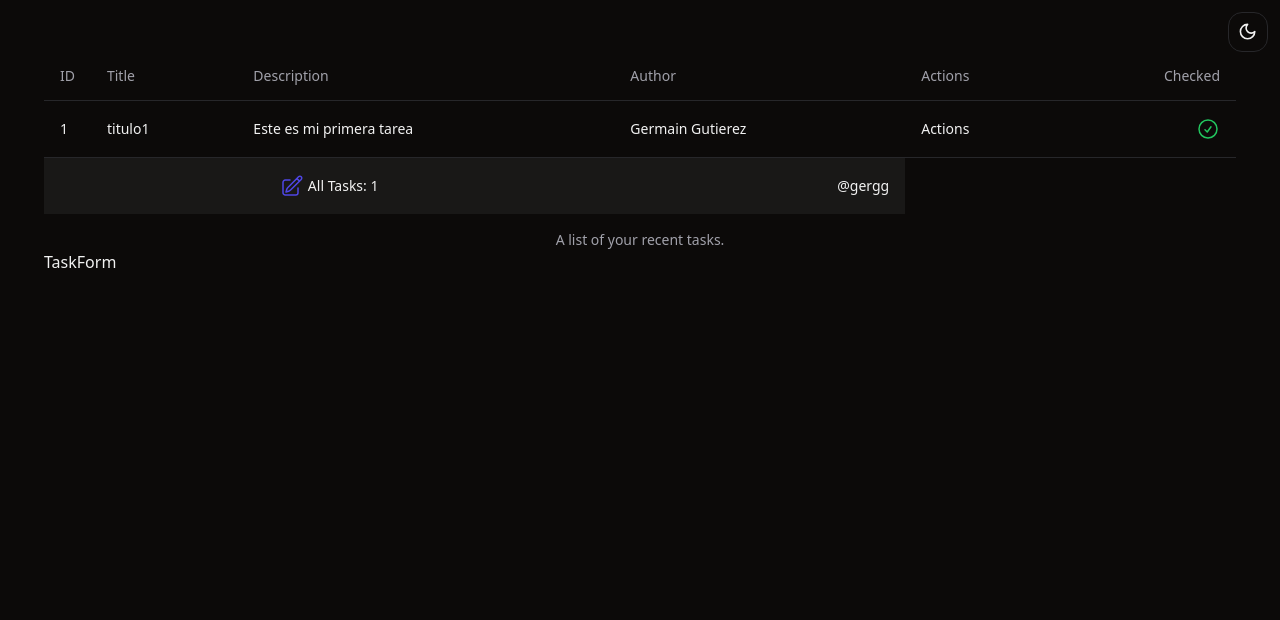
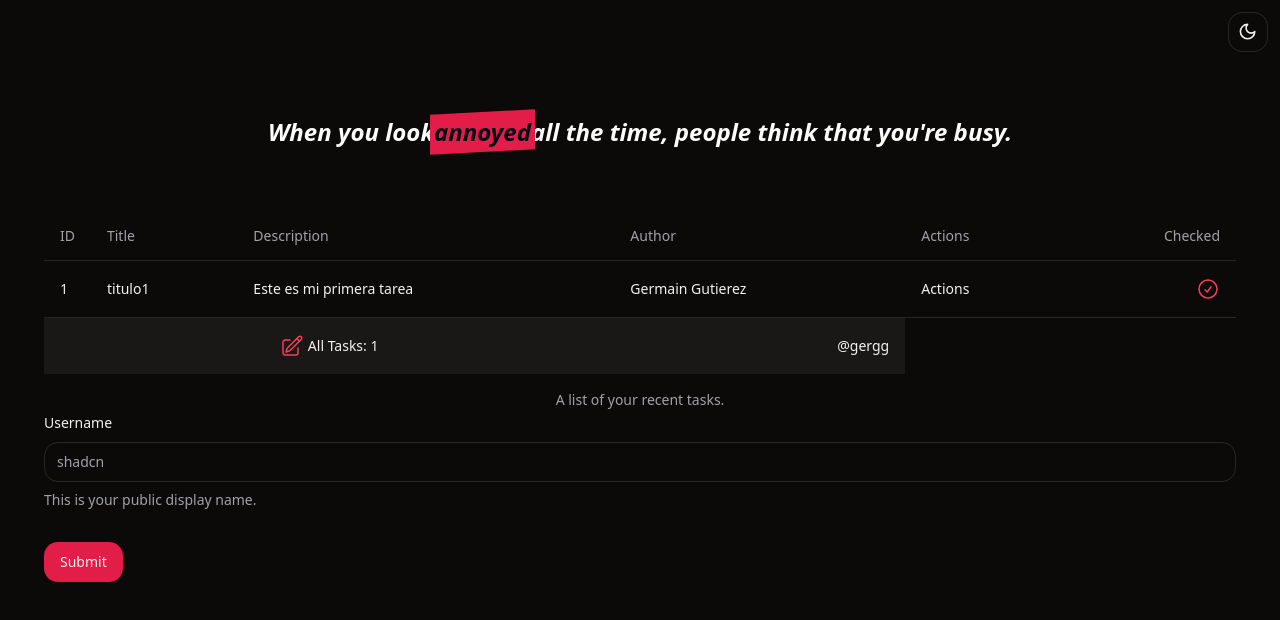
Before and after one commit to gergg90/crud-tasks-reduxtoolkit, a React (Vite) app: page / in a window 1280 px wide. Shown: the top 620 px of the page. Built offline with nearby package versions, Linux system fonts and the light colour scheme.

Commit message:
task form logic and component header added

```diff
--- a/package.json
+++ b/package.json
@@ -10,7 +10,9 @@
     "preview": "vite preview"
   },
   "dependencies": {
+    "@hookform/resolvers": "^3.3.4",
     "@radix-ui/react-dropdown-menu": "^2.0.6",
+    "@radix-ui/react-label": "^2.0.2",
     "@radix-ui/react-slot": "^1.0.2",
     "@reduxjs/toolkit": "^2.2.2",
     "class-variance-authority": "^0.7.0",
--- a/src/App.tsx
+++ b/src/App.tsx
@@ -1,6 +1,8 @@
 import { ModeToggle } from "./components/ModeToogle";
+import TasksForm from "./components/TasksForm";
 import TasksList from "./components/TasksList";
 import { ThemeProvider } from "./components/ThemeProvider";
+import Header from "./components/ui/Header";
 
 function App() {
   return (
@@ -11,8 +13,9 @@
             <ModeToggle />
           </div>
           <div className="container mx-auto">
+            <Header />
             <TasksList />
-            <h1>TaskForm</h1>
+            <TasksForm />
           </div>
         </div>
       </div>
--- a/src/components/TasksForm.tsx
+++ b/src/components/TasksForm.tsx
@@ -1,4 +1,18 @@
 import { z } from "zod";
+
+import { Button } from "@/components/ui/button";
+import {
+  Form,
+  FormControl,
+  FormDescription,
+  FormField,
+  FormItem,
+  FormLabel,
+  FormMessage,
+} from "@/components/ui/form";
+import { InputShadcn } from "@/components/ui/input";
+import { zodResolver } from "@hookform/resolvers/zod";
+import { useForm } from "react-hook-form";
 
 const tasksFormSchema = z.object({
   id: z.string().uuid(),
@@ -9,7 +23,39 @@
 });
 
 function TasksForm() {
-  return <div>TasksForm</div>;
+  const form = useForm<z.infer<typeof tasksFormSchema>>({
+    resolver: zodResolver(tasksFormSchema),
+    defaultValues: {
+      checked: false,
+    },
+  });
+
+  const onSubmit = (values: z.infer<typeof tasksFormSchema>) => {
+    console.log(values);
+  };
+  return (
+    <Form {...form}>
+      <form onSubmit={form.handleSubmit(onSubmit)} className="space-y-8">
+        <FormField
+          control={form.control}
+          name="title"
+          render={({ field }) => (
+            <FormItem>
+              <FormLabel>Username</FormLabel>
+              <FormControl>
+                <InputShadcn placeholder="shadcn" {...field} />
+              </FormControl>
+              <FormDescription>
+                This is your public display name.
+              </FormDescription>
+              <FormMessage />
+            </FormItem>
+          )}
+        />
+        <Button type="submit">Submit</Button>
+      </form>
+    </Form>
+  );
 }
 
 export default TasksForm;
--- a/src/components/icons.tsx
+++ b/src/components/icons.tsx
@@ -25,7 +25,7 @@
       viewBox="0 0 24 24"
       stroke-width="1.5"
       stroke="currentColor"
-        className="w-6 h-6 text-indigo-600 hover:text-indigo-800 object-cover transform hover:scale-150 transition-transform duration-300 ease-in-out "
+      className="w-6 h-6 text-rose-500 object-cover transform hover:scale-150 transition-transform duration-300 ease-in-out "
     >
       <path
         stroke-linecap="round"
@@ -44,7 +44,7 @@
       viewBox="0 0 24 24"
       stroke-width="1.5"
       stroke="currentColor"
-        className="w-6 h-6 text-indigo-600 hover:text-indigo-800 object-cover transform hover:scale-150 transition-transform duration-300 ease-in-out "
+      className="w-6 h-6  text-rose-500 hover:text-rose-700 object-cover transform hover:scale-150 transition-transform duration-300 ease-in-out "
     >
       <path
         stroke-linecap="round"
@@ -63,7 +63,7 @@
       viewBox="0 0 24 24"
       stroke-width="1.5"
       stroke="currentColor"
-        className="w-6 h-6 text-green-500"
+      className="w-6 h-6 text-rose-500"
     >
       <path
         stroke-linecap="round"
@@ -82,7 +82,7 @@
       viewBox="0 0 24 24"
       stroke-width="1.5"
       stroke="currentColor"
-        className="w-6 h-6 text-neutral-600"
+      className="w-6 h-6 text-neutral-400"
     >
       <path
         stroke-linecap="round"
--- /dev/null
+++ b/src/components/ui/Header.tsx
@@ -0,0 +1,15 @@
+function Header() {
+  return (
+    <div className="my-16">
+      <blockquote className="text-2xl font-semibold italic text-center text-white">
+        When you look
+        <span className="before:block before:absolute before:-inset-1 before:-skew-y-3 before:bg-rose-600 relative inline-block">
+          <span className="relative text-slate-950">annoyed</span>
+        </span>
+        all the time, people think that you're busy.
+      </blockquote>
+    </div>
+  );
+}
+
+export default Header;
--- /dev/null
+++ b/src/components/ui/form.tsx
@@ -0,0 +1,176 @@
+import * as React from "react"
+import * as LabelPrimitive from "@radix-ui/react-label"
+import { Slot } from "@radix-ui/react-slot"
+import {
+  Controller,
+  ControllerProps,
+  FieldPath,
+  FieldValues,
+  FormProvider,
+  useFormContext,
+} from "react-hook-form"
+
+import { cn } from "@/lib/utils"
+import { Label } from "@/components/ui/label"
+
+const Form = FormProvider
+
+type FormFieldContextValue<
+  TFieldValues extends FieldValues = FieldValues,
+  TName extends FieldPath<TFieldValues> = FieldPath<TFieldValues>
+> = {
+  name: TName
+}
+
+const FormFieldContext = React.createContext<FormFieldContextValue>(
+  {} as FormFieldContextValue
+)
+
+const FormField = <
+  TFieldValues extends FieldValues = FieldValues,
+  TName extends FieldPath<TFieldValues> = FieldPath<TFieldValues>
+>({
+  ...props
+}: ControllerProps<TFieldValues, TName>) => {
+  return (
+    <FormFieldContext.Provider value={{ name: props.name }}>
+      <Controller {...props} />
+    </FormFieldContext.Provider>
+  )
+}
+
+const useFormField = () => {
+  const fieldContext = React.useContext(FormFieldContext)
+  const itemContext = React.useContext(FormItemContext)
+  const { getFieldState, formState } = useFormContext()
+
+  const fieldState = getFieldState(fieldContext.name, formState)
+
+  if (!fieldContext) {
+    throw new Error("useFormField should be used within <FormField>")
+  }
+
+  const { id } = itemContext
+
+  return {
+    id,
+    name: fieldContext.name,
+    formItemId: `${id}-form-item`,
+    formDescriptionId: `${id}-form-item-description`,
+    formMessageId: `${id}-form-item-message`,
+    ...fieldState,
+  }
+}
+
+type FormItemContextValue = {
+  id: string
+}
+
+const FormItemContext = React.createContext<FormItemContextValue>(
+  {} as FormItemContextValue
+)
+
+const FormItem = React.forwardRef<
+  HTMLDivElement,
+  React.HTMLAttributes<HTMLDivElement>
+>(({ className, ...props }, ref) => {
+  const id = React.useId()
+
+  return (
+    <FormItemContext.Provider value={{ id }}>
+      <div ref={ref} className={cn("space-y-2", className)} {...props} />
+    </FormItemContext.Provider>
+  )
+})
+FormItem.displayName = "FormItem"
+
+const FormLabel = React.forwardRef<
+  React.ElementRef<typeof LabelPrimitive.Root>,
+  React.ComponentPropsWithoutRef<typeof LabelPrimitive.Root>
+>(({ className, ...props }, ref) => {
+  const { error, formItemId } = useFormField()
+
+  return (
+    <Label
+      ref={ref}
+      className={cn(error && "text-destructive", className)}
+      htmlFor={formItemId}
+      {...props}
+    />
+  )
+})
+FormLabel.displayName = "FormLabel"
+
+const FormControl = React.forwardRef<
+  React.ElementRef<typeof Slot>,
+  React.ComponentPropsWithoutRef<typeof Slot>
+>(({ ...props }, ref) => {
+  const { error, formItemId, formDescriptionId, formMessageId } = useFormField()
+
+  return (
+    <Slot
+      ref={ref}
+      id={formItemId}
+      aria-describedby={
+        !error
+          ? `${formDescriptionId}`
+          : `${formDescriptionId} ${formMessageId}`
+      }
+      aria-invalid={!!error}
+      {...props}
+    />
+  )
+})
+FormControl.displayName = "FormControl"
+
+const FormDescription = React.forwardRef<
+  HTMLParagraphElement,
+  React.HTMLAttributes<HTMLParagraphElement>
+>(({ className, ...props }, ref) => {
+  const { formDescriptionId } = useFormField()
+
+  return (
+    <p
+      ref={ref}
+      id={formDescriptionId}
+      className={cn("text-sm text-muted-foreground", className)}
+      {...props}
+    />
+  )
+})
+FormDescription.displayName = "FormDescription"
+
+const FormMessage = React.forwardRef<
+  HTMLParagraphElement,
+  React.HTMLAttributes<HTMLParagraphElement>
+>(({ className, children, ...props }, ref) => {
+  const { error, formMessageId } = useFormField()
+  const body = error ? String(error?.message) : children
+
+  if (!body) {
+    return null
+  }
+
+  return (
+    <p
+      ref={ref}
+      id={formMessageId}
+      className={cn("text-sm font-medium text-destructive", className)}
+      {...props}
+    >
+      {body}
+    </p>
+  )
+})
+FormMessage.displayName = "FormMessage"
+
+export {
+  useFormField,
+  Form,
+  FormItem,
+  FormLabel,
+  FormControl,
+  FormDescription,
+  FormMessage,
+  FormField,
+}
--- /dev/null
+++ b/src/components/ui/input.tsx
@@ -0,0 +1,25 @@
+import * as React from "react";
+
+import { cn } from "@/lib/utils";
+
+export interface InputProps
+  extends React.InputHTMLAttributes<HTMLInputElement> {}
+
+const InputShadcn = React.forwardRef<HTMLInputElement, InputProps>(
+  ({ className, type, ...props }, ref) => {
+    return (
+      <input
+        type={type}
+        className={cn(
+          "flex h-10 w-full rounded-md border border-input bg-background px-3 py-2 text-sm ring-offset-background file:border-0 file:bg-transparent file:text-sm file:font-medium placeholder:text-muted-foreground focus-visible:outline-none focus-visible:ring-2 focus-visible:ring-ring focus-visible:ring-offset-2 disabled:cursor-not-allowed disabled:opacity-50",
+          className
+        )}
+        ref={ref}
+        {...props}
+      />
+    );
+  }
+);
+InputShadcn.displayName = "Input";
+
+export { InputShadcn };
--- /dev/null
+++ b/src/components/ui/label.tsx
@@ -0,0 +1,26 @@
+"use client"
+
+import * as React from "react"
+import * as LabelPrimitive from "@radix-ui/react-label"
+import { cva, type VariantProps } from "class-variance-authority"
+
+import { cn } from "@/lib/utils"
+
+const labelVariants = cva(
+  "text-sm font-medium leading-none peer-disabled:cursor-not-allowed peer-disabled:opacity-70"
+)
+
+const Label = React.forwardRef<
+  React.ElementRef<typeof LabelPrimitive.Root>,
+  React.ComponentPropsWithoutRef<typeof LabelPrimitive.Root> &
+    VariantProps<typeof labelVariants>
+>(({ className, ...props }, ref) => (
+  <LabelPrimitive.Root
+    ref={ref}
+    className={cn(labelVariants(), className)}
+    {...props}
+  />
+))
+Label.displayName = LabelPrimitive.Root.displayName
+
+export { Label }
```
Also changed, not shown: 1 other file (tests, documents, lock files or other folders). Lines whose indentation alone changed are shown as unchanged.
